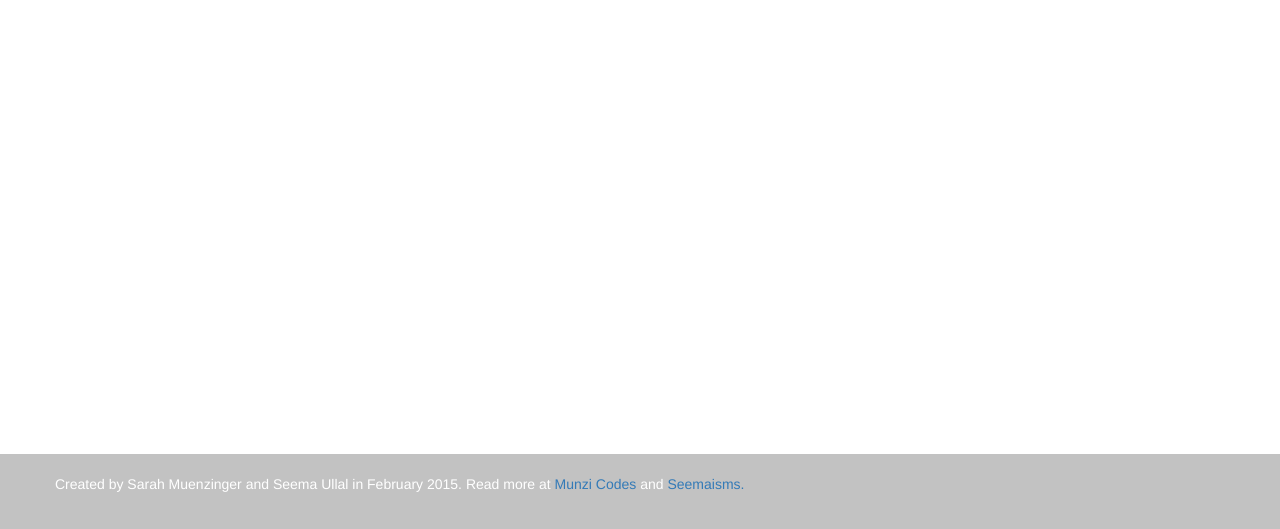
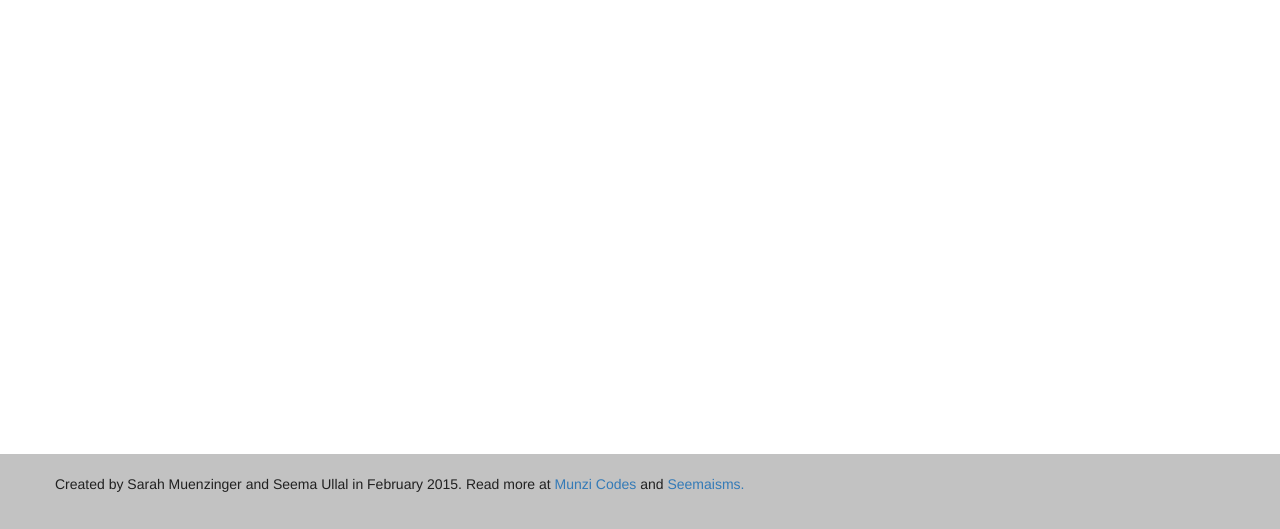
Before and after one commit to seemaullal/WhoStack, a website: page index.html in a window 1280 px wide. Shown: the part 271-800 px from the top of the page. Drawn offline with Linux system fonts and the light colour scheme; files whose address does not match are found by name.

Commit message:
Changed footer color

```diff
--- a/public/stylesheets/style.css
+++ b/public/stylesheets/style.css
@@ -22,7 +22,7 @@ body {
     height: 75px;
     clear:both;
     padding-top:20px;
-    color:#fff;
+    color: #212121;
 }
 
 .game-interface {
```
